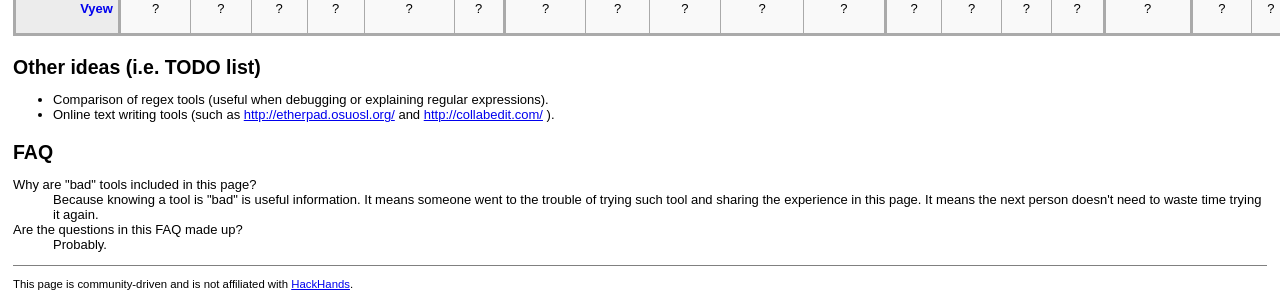
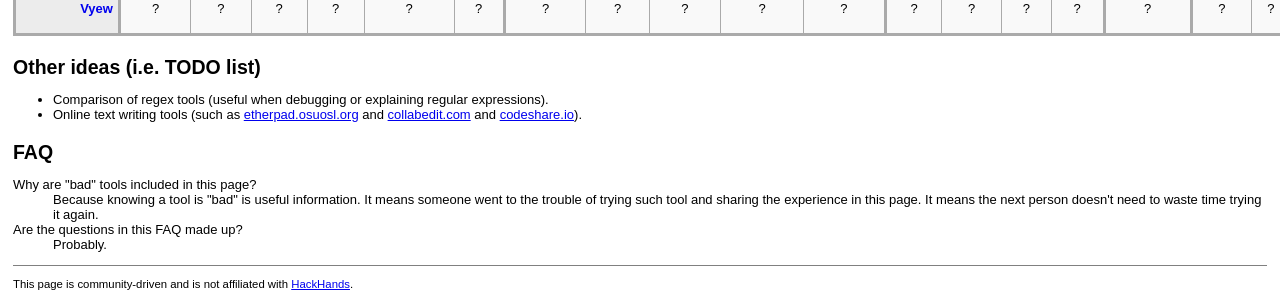
Before and after one commit to denilsonsa/hackhands-aux-tools, a Jekyll site: the page built from index.html, in a window 1280 px wide and 900 px high, scrolled down 1813 px. Shown: the part 597-897 px from the top of the window. Built offline with Jekyll 4.4.1, drawn with Linux system fonts in a browser that asks for light colours.

Commit message:
Adding codeshare.io to the TODO list.

```diff
--- a/index.html
+++ b/index.html
@@ -967,7 +967,7 @@ layout: base
 
 <ul>
 <li>Comparison of regex tools (useful when debugging or explaining regular expressions).</li>
-<li>Online text writing tools (such as <a href="http://etherpad.osuosl.org/">http://etherpad.osuosl.org/</a> and <a href="http://collabedit.com/">http://collabedit.com/</a> ).</li>
+<li>Online text writing tools (such as <a href="http://etherpad.osuosl.org/">etherpad.osuosl.org</a> and <a href="http://collabedit.com/">collabedit.com</a> and <a href="https://codeshare.io/">codeshare.io</a>).</li>
 </ul>
 
 <h2 id="FAQ">FAQ</h2>
```
